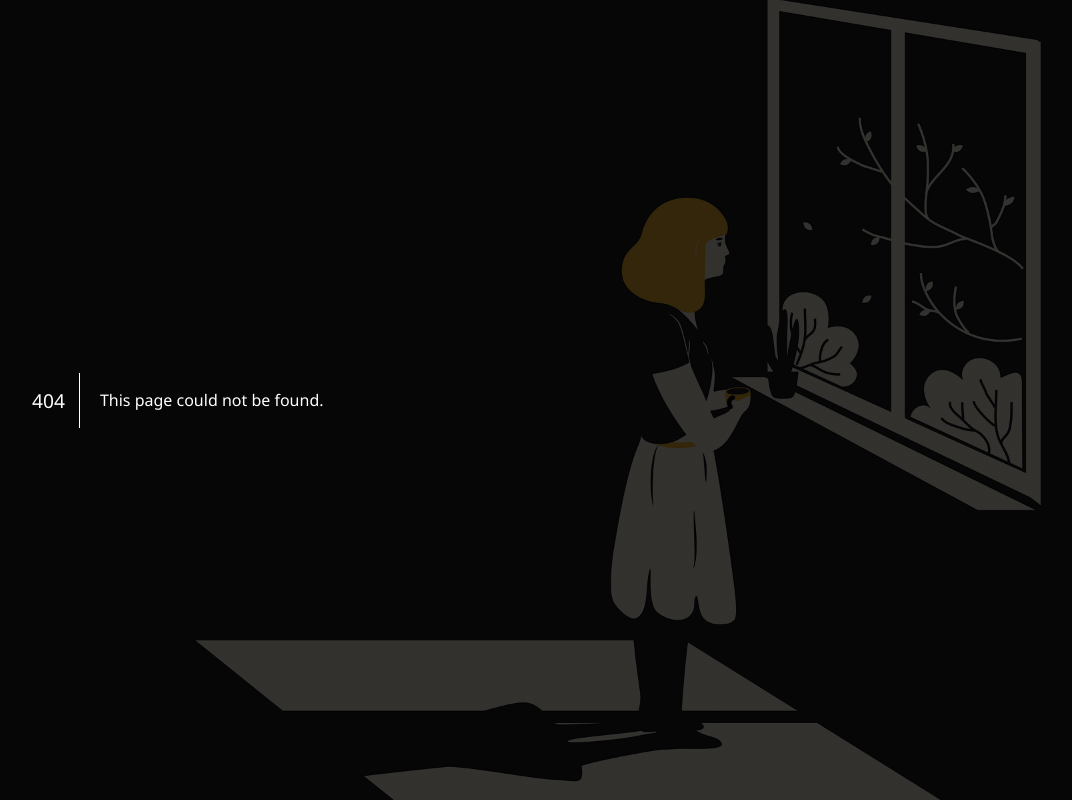
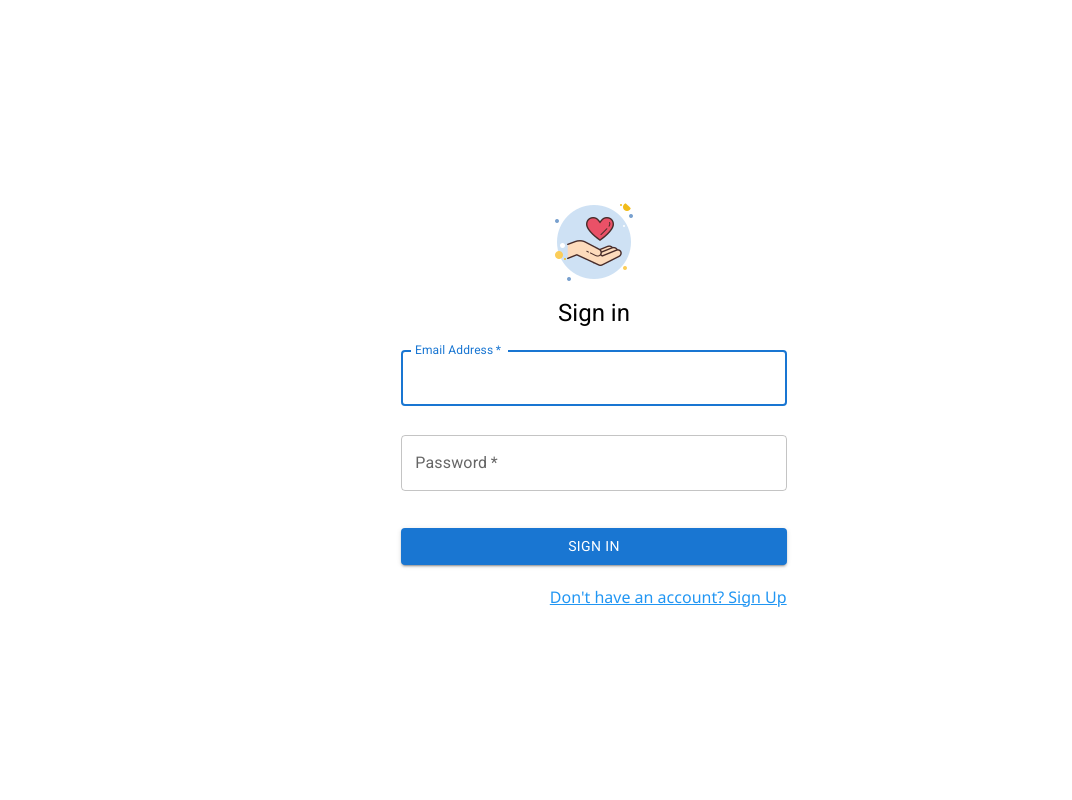
Before and after one commit to SandeepKrSuman/medcare, a React (Create React App) app: page /signin in a window 1280 px wide. Before the commit this address had no page. Shown: the whole page, without its empty margins (46-1118 px from the left). Built offline with nearby package versions, Linux system fonts and the light colour scheme.

Commit message:
Login component

```diff
--- a/src/App.js
+++ b/src/App.js
@@ -2,12 +2,16 @@ import React from "react";
 import { BrowserRouter as Router, Routes, Route } from "react-router-dom";
 import HomePage from "./components/HomePage/HomePage";
 import Page404 from "./components/Page404/Page404";
+import SignIn from "./components/SignIn/SignIn";
+import SignUp from "./components/SignUp/SignUp";
 
 function App() {
   return (
     <Router>
       <Routes>
         <Route path="/" exact element={<HomePage />} />
+        <Route path="/signin" exact element={<SignIn />} />
+        <Route path="/signUp" exact element={<SignUp />} />
         <Route path="/*" element={<Page404 />} />
       </Routes>
     </Router>
--- a/src/components/HomePage/HomePage.js
+++ b/src/components/HomePage/HomePage.js
@@ -2,6 +2,7 @@ import React from "react";
 import Button from "@mui/material/Button";
 import PersonAddIcon from "@mui/icons-material/PersonAdd";
 import LoginIcon from "@mui/icons-material/Login";
+import { Link } from "react-router-dom";
 import styles from "./HomePage.module.css";
 
 export default function HomePage() {
@@ -15,6 +16,7 @@ export default function HomePage() {
         </p>
         <p className={styles.subHeading}>Hospital Management System</p>
         <div className={styles.authBtns}>
+          <Link className={styles.linkBtn} to="/signup">
             <Button
               variant="outlined"
               color="warning"
@@ -22,9 +24,12 @@ export default function HomePage() {
             >
               Sign Up
             </Button>
+          </Link>
+          <Link className={styles.linkBtn} to="/signin">
             <Button variant="contained" color="success" endIcon={<LoginIcon />}>
               Sign In
             </Button>
+          </Link>
         </div>
       </div>
 
--- a/src/components/HomePage/HomePage.module.css
+++ b/src/components/HomePage/HomePage.module.css
@@ -45,6 +45,12 @@
     margin-top: 50px;
 }
 
+.linkBtn,
+.linkBtn:hover {
+  text-decoration: none;
+  outline: none;
+}
+
 .rightColumn {
     display: flex;
     justify-content: center;
--- /dev/null
+++ b/src/components/SignIn/SignIn.js
@@ -0,0 +1,79 @@
+import React, { useState } from "react";
+import { Box, Avatar, Typography, TextField, Button } from "@mui/material";
+import { Link } from "react-router-dom";
+import styles from "./SignIn.module.css";
+
+export default function SignIn() {
+  const [email, setEmail] = useState("");
+  const [password, setPassword] = useState("");
+
+  const handleSubmit = (event) => {
+    event.preventDefault();
+    console.log(email);
+    console.log(password);
+
+    setEmail("");
+    setPassword("");
+  };
+  return (
+    <div className={styles.container}>
+      <Box
+        component="form"
+        className={styles.form}
+        validate="true"
+        onSubmit={handleSubmit}
+      >
+        <Avatar
+          alt="auth logo"
+          src="/authimg.png"
+          sx={{ width: 100, height: 100 }}
+        />
+        <Typography component="h1" variant="h5">
+          Sign in
+        </Typography>
+
+        {/* Email Field */}
+        <TextField
+          margin="normal"
+          required
+          fullWidth
+          id="email"
+          type="email"
+          label="Email Address"
+          name="email"
+          value={email}
+          autoComplete="email"
+          autoFocus
+          onChange={(event) => setEmail(event.target.value)}
+        />
+
+        {/* Password Field */}
+        <TextField
+          margin="normal"
+          required
+          fullWidth
+          name="password"
+          label="Password"
+          type="password"
+          id="password"
+          value={password}
+          onChange={(event) => setPassword(event.target.value)}
+        />
+
+        {/* Submit Button */}
+        <Button
+          type="submit"
+          fullWidth
+          variant="contained"
+          sx={{ mt: 3, mb: 2 }}
+        >
+          Sign In
+        </Button>
+
+        <Link to="/signup" className={styles.linkBtn}>
+          {"Don't have an account? Sign Up"}
+        </Link>
+      </Box>
+    </div>
+  );
+}
--- /dev/null
+++ b/src/components/SignIn/SignIn.module.css
@@ -0,0 +1,41 @@
+@import url('https://fonts.googleapis.com/css2?family=Noto+Sans&display=swap');
+
+.container {
+    min-height: 100vh;
+    display: flex;
+    justify-content: center;
+    align-items: center;
+    padding: 0 7%;
+}
+
+.form {
+    display: flex;
+    flex-direction: column;
+    justify-content: center;
+    align-items: center;
+    width: 35%;
+    gap: 5px;
+}
+
+.linkBtn {
+    color: #2196f3;
+    font-size: 1rem;
+    font-family: 'Noto Sans', sans-serif;
+    align-self: self-end;
+}
+
+.linkBtn:hover {
+    color: #1769aa;
+}
+
+@media screen and (max-width: 1024px) {
+    .form {
+        width: 50%;
+    }
+}
+
+@media screen and (max-width: 767px) {
+    .form {
+        width: 100%;
+    }
+}
```
Also changed, not shown: public/authimg.png (added). Lines whose indentation alone changed are shown as unchanged.
